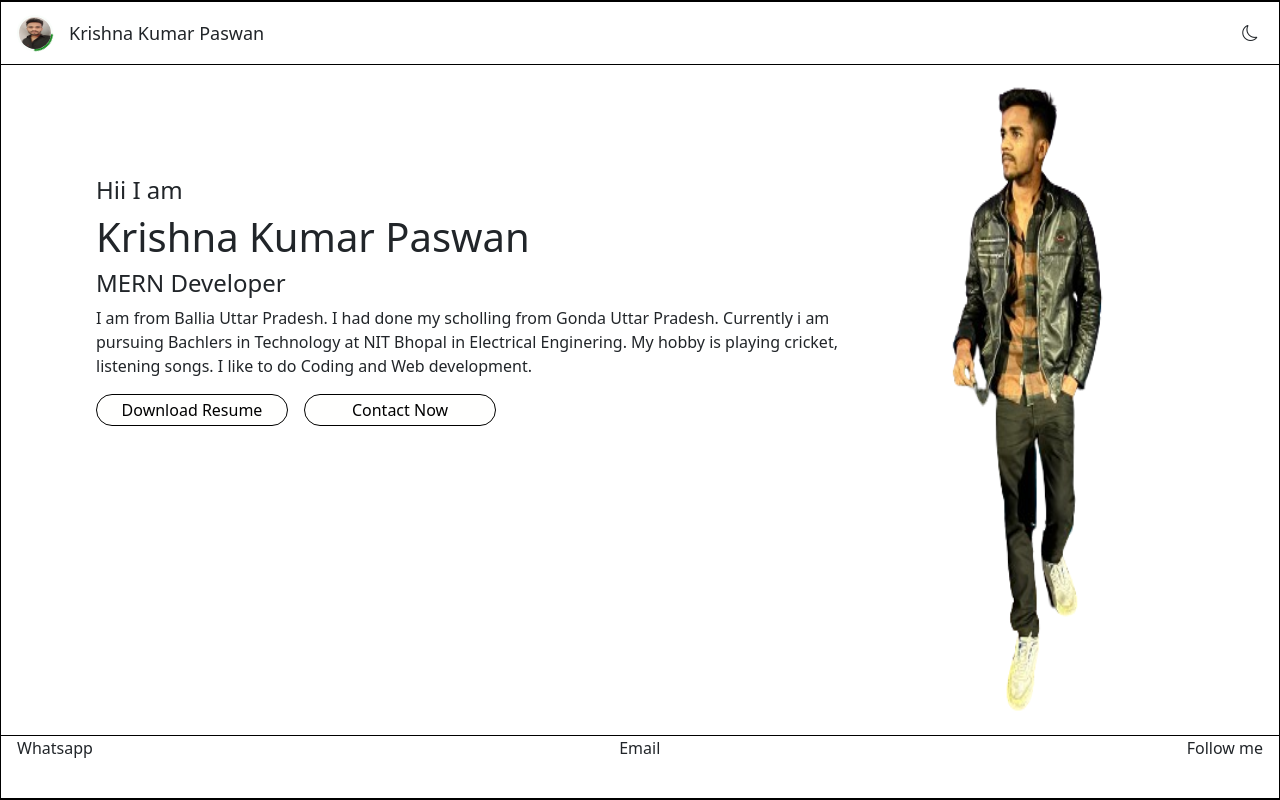
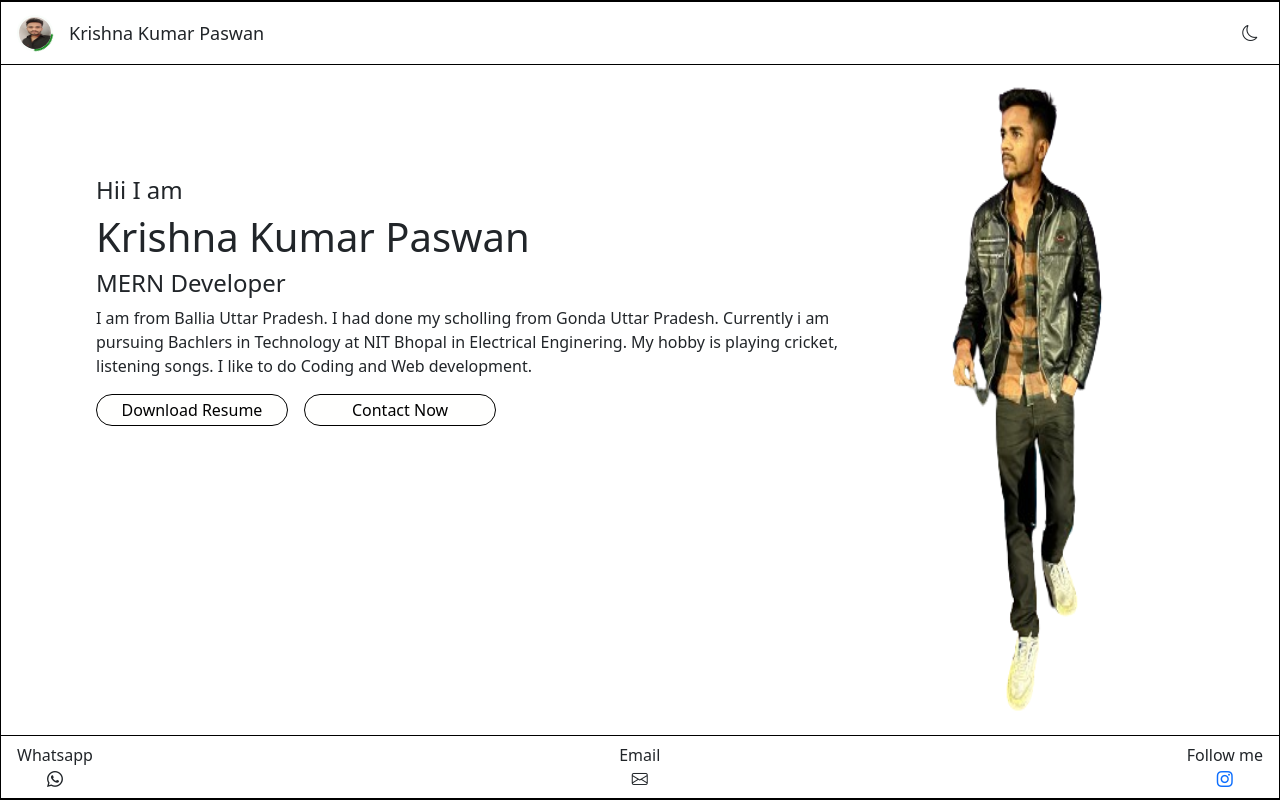
Before and after one commit to iampaswan/myPortfolio, a React (Vite) app: page / in a window 1280 px wide. Built offline with nearby package versions, Linux system fonts and the light colour scheme.

Commit message:
last commit

```diff
--- a/src/Components/Footer.jsx
+++ b/src/Components/Footer.jsx
@@ -1,12 +1,23 @@
 import styles from './Footer.module.css'
+
+const instaLink = "https://www.instagram.com/iampaswanx?igsh=NDg2c2NjeDZoeXdu"
 
 const Footer = () => {
   return <>
     <div className={styles.Footer}>
 
-      <div className={styles.leftFooter}>Whatsapp</div>
-      <div className={styles.middleFooter}>Email</div>
-      <div className={styles.rightFooter}>Follow me</div>
+      <div className={styles.leftFooter}>
+        <div>Whatsapp</div>
+        <div className={styles.FooterButtons}><i className="bi bi-whatsapp"></i></div>
+      </div>
+      <div className={styles.middleFooter}>
+        <div>Email</div>
+        <div className={styles.FooterButtons}><i className="bi bi-envelope"></i></div>
+      </div>
+      <div className={styles.rightFooter}>
+        <div>Follow me</div>
+        <div className={styles.FooterButtons}> <a href={instaLink}><i href="" className="bi bi-instagram"></i></a></div>
+      </div>
 
     </div>
   </>
--- a/src/Components/Footer.module.css
+++ b/src/Components/Footer.module.css
@@ -14,12 +14,26 @@
 
 .leftFooter {
   margin-left: 1rem;
+
+  display: flex;
+  justify-content: center;
+  align-items: center;
+  flex-direction: column;
+
 }
 
 .middleFooter {
-  cursor: pointer;
+  display: flex;
+  justify-content: center;
+  align-items: center;
+  flex-direction: column;
 }
 
 .rightFooter {
   margin-right: 1rem;
+
+  display: flex;
+  justify-content: center;
+  align-items: center;
+  flex-direction: column;
 }
```
